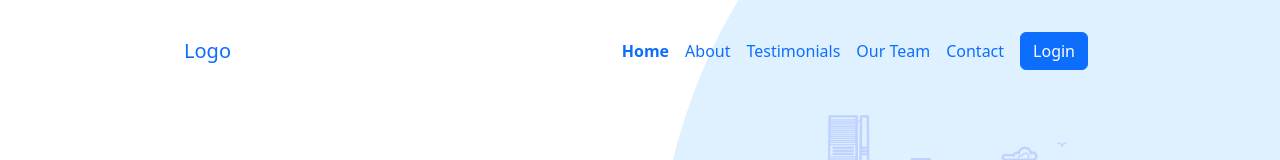
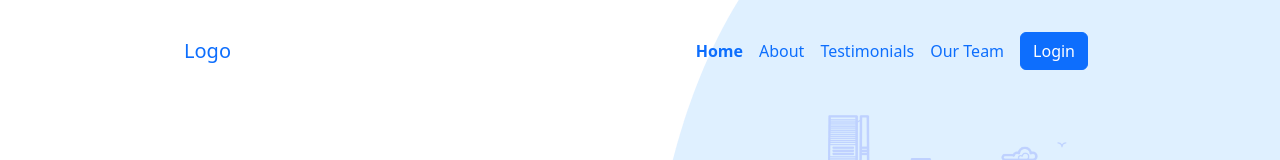
Before and after one commit to ronnysabo/car-rental, a React (Create React App) app: page / in a window 1280 px wide. Shown: the top 160 px of the page. Built offline with nearby package versions, Linux system fonts and the light colour scheme.

Commit message:
change navbar

```diff
--- a/src/components/navbar.jsx
+++ b/src/components/navbar.jsx
@@ -50,9 +50,6 @@ function NavbarComponent() {
             <Nav.Link className="text-primary" as={NavLink} to="/Ourteam">
               Our Team
             </Nav.Link>
-            <Nav.Link className="text-primary" as={NavLink} to="/Contact">
-              Contact
-            </Nav.Link>
             <Nav.Link className="text-primary">
               <Button>Login</Button>
             </Nav.Link>
```
